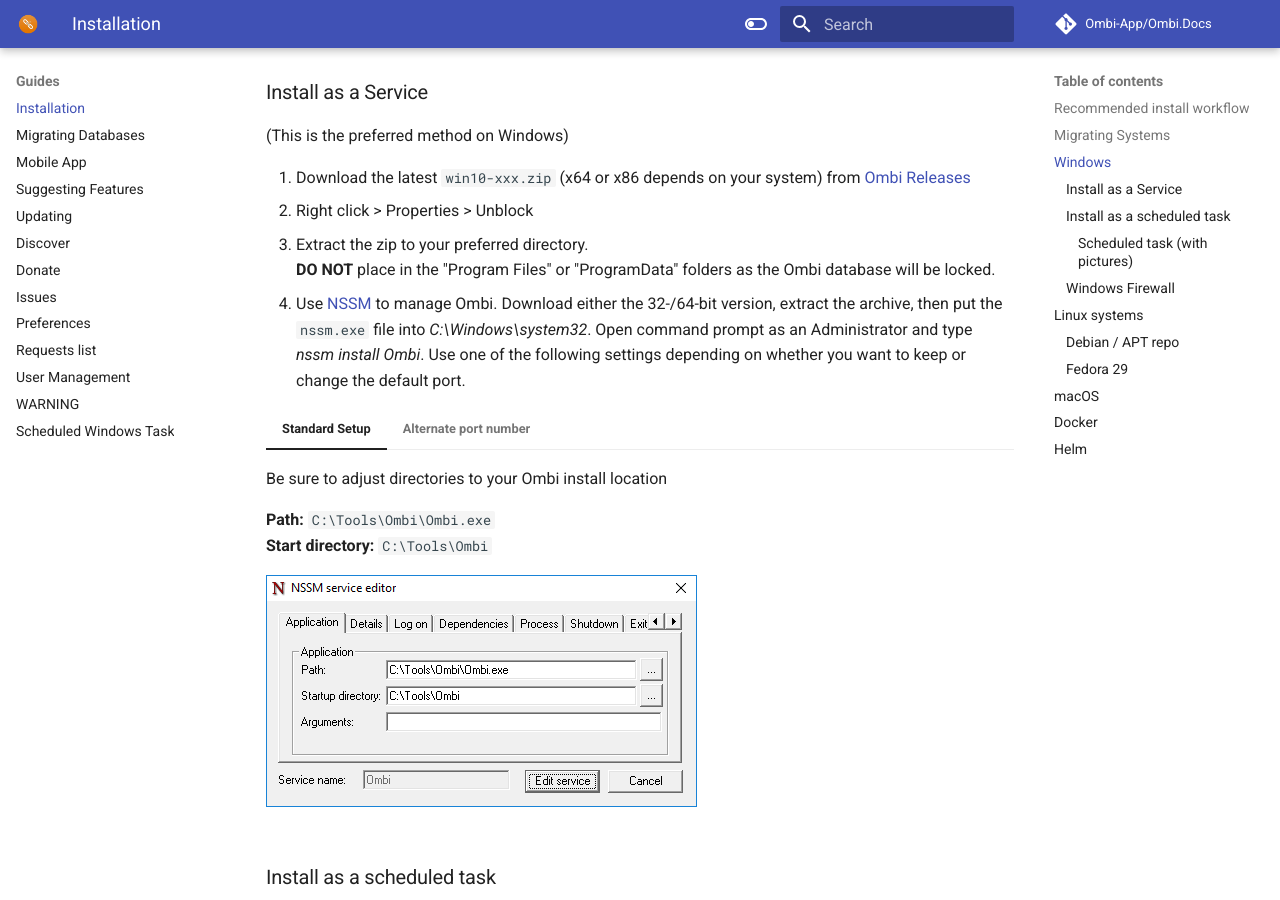
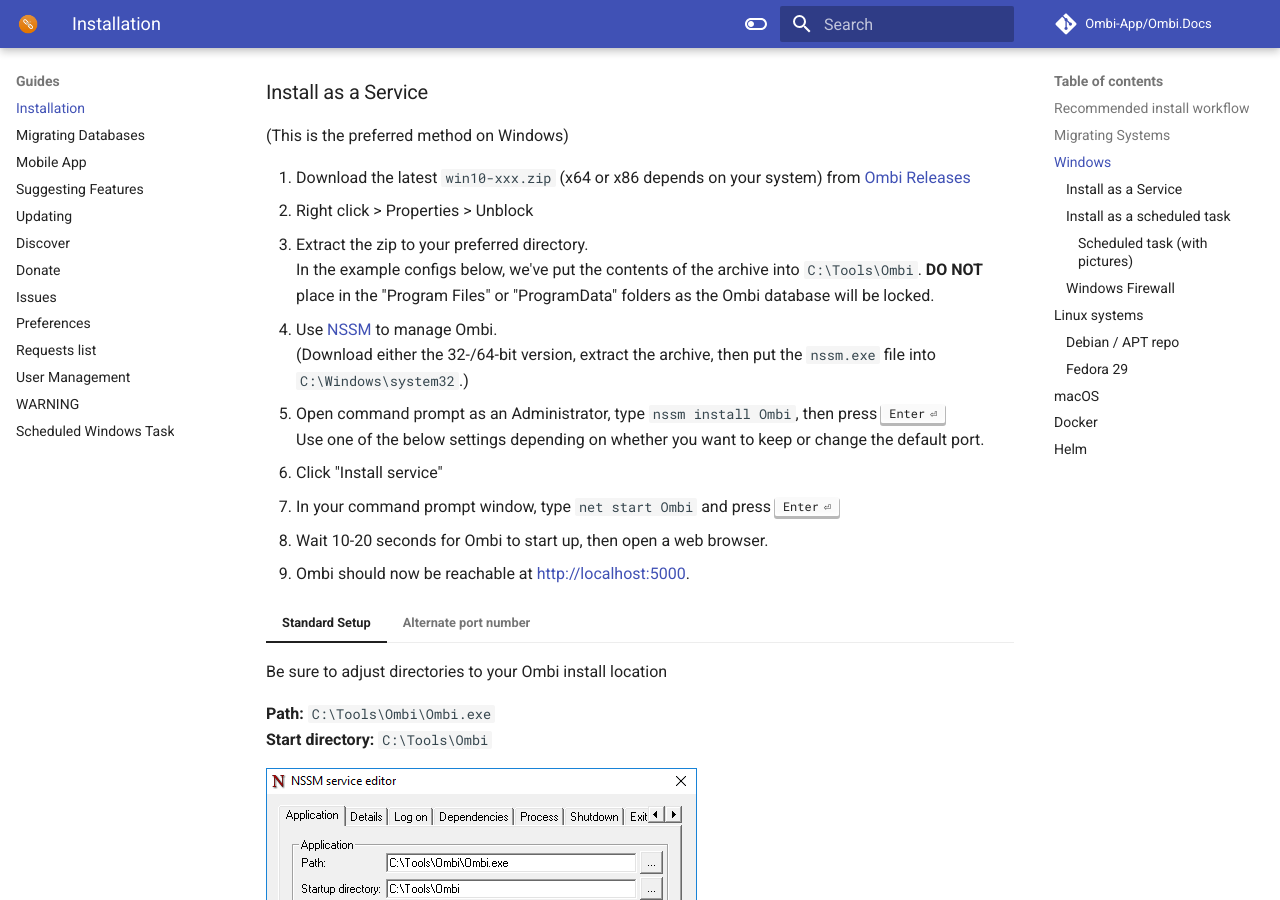
Before and after one commit to Ombi-app/Ombi.Docs, an MkDocs documentation site: the page built from docs/guides/installation.md, in a window 1280 px wide and 900 px high, scrolled down 1566 px. Built offline with MkDocs 1.6.1 and Material for MkDocs 9.7.7, drawn with Linux system fonts in a browser that asks for light colours; comment, search, counter and statistics services are not loaded.

Commit message:
add localhost note to nssm method

```diff
--- a/docs/guides/installation.md
+++ b/docs/guides/installation.md
@@ -59,8 +59,16 @@
 1. Download the latest `win10-xxx.zip` (x64 or x86 depends on your system) from [Ombi Releases](https://github.com/Ombi-app/Ombi.Releases/releases)
 1. Right click > Properties > Unblock
 1. Extract the zip to your preferred directory.
+In the example configs below, we've put the contents of the archive into `C:\Tools\Ombi`.
 **DO NOT** place in the "Program Files" or "ProgramData" folders as the Ombi database will be locked.
-1. Use [NSSM](https://nssm.cc/) to manage Ombi. Download either the 32-/64-bit version, extract the archive, then put the `nssm.exe` file into *C:\Windows\system32*. Open command prompt as an Administrator and type *nssm install Ombi*. Use one of the following settings depending on whether you want to keep or change the default port.
+1. Use [NSSM](https://nssm.cc/) to manage Ombi.
+(Download either the 32-/64-bit version, extract the archive, then put the `nssm.exe` file into `C:\Windows\system32`.)
+1. Open command prompt as an Administrator, type `nssm install Ombi`, then press ++enter++
+Use one of the below settings depending on whether you want to keep or change the default port.
+1. Click "Install service"
+1. In your command prompt window, type `net start Ombi` and press ++enter++
+1. Wait 10-20 seconds for Ombi to start up, then open a web browser.
+1. Ombi should now be reachable at [http://localhost:5000](http://localhost:5000).
 
 === "Standard Setup"
     Be sure to adjust directories to your Ombi install location
```
